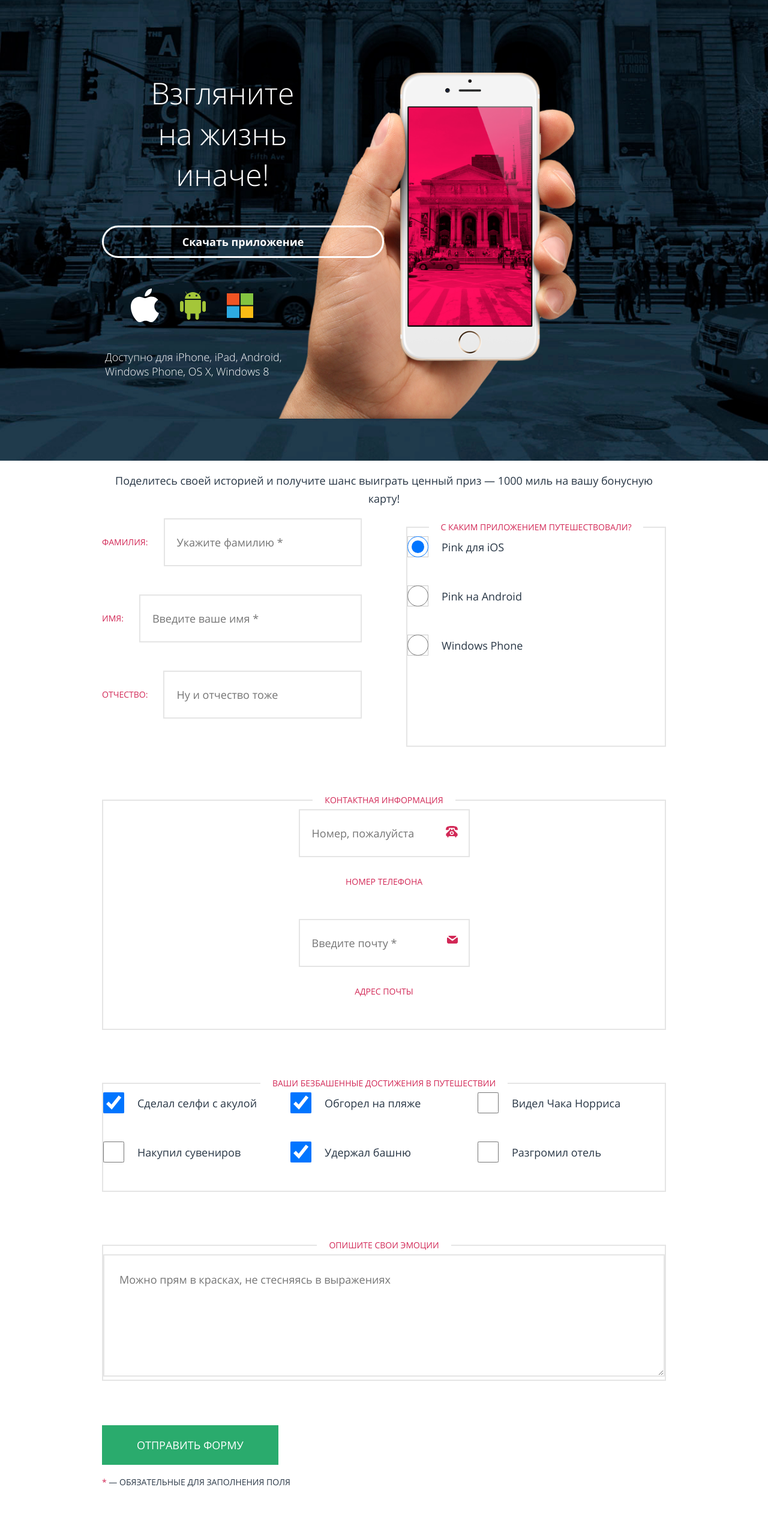
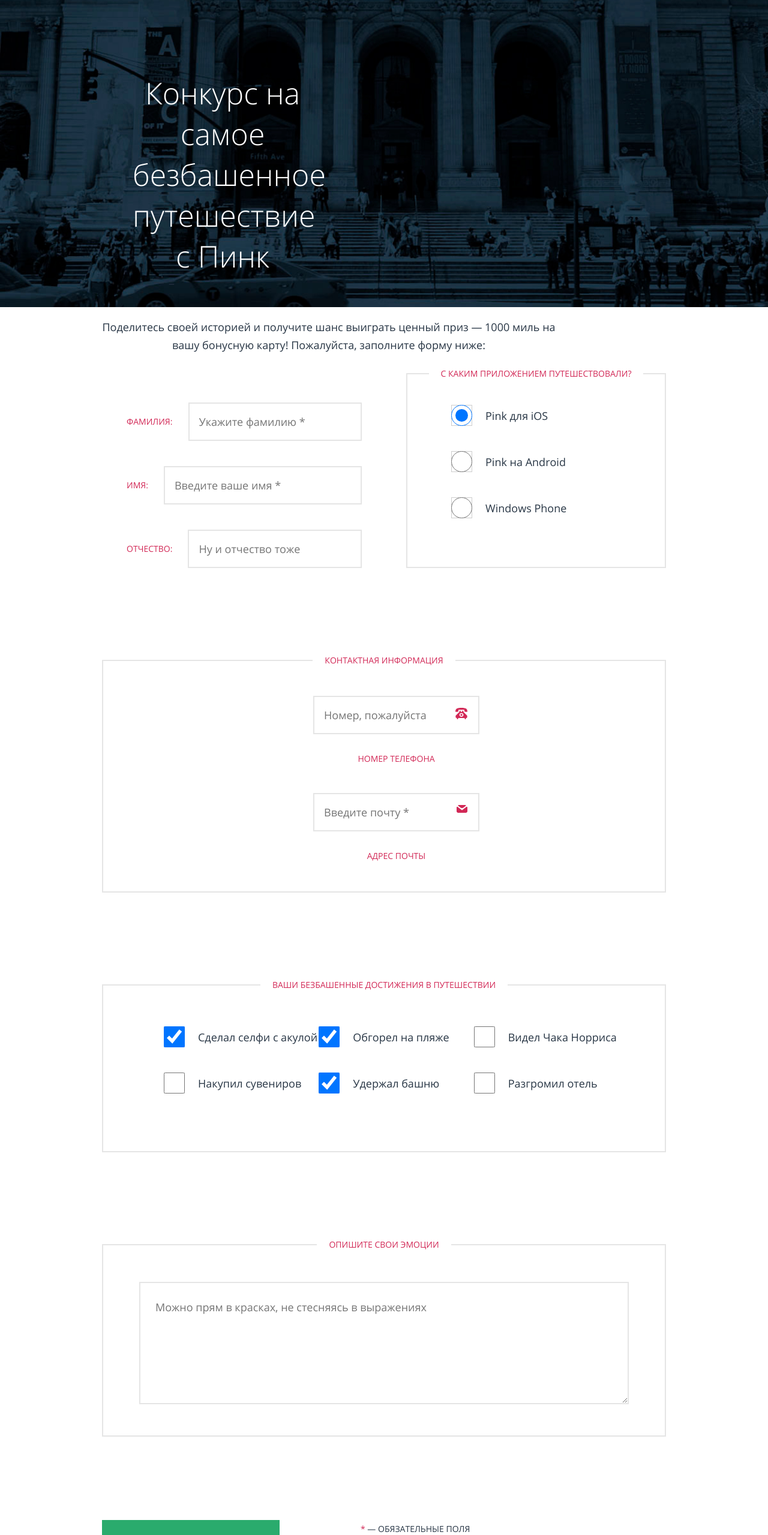
Before and after one commit to manyxinaanna1/pink, a website: page source/form.html in a window 1280 px wide. Shown: the part 100-2659 px from the top of the page at 60% size. Drawn offline with Linux system fonts and the light colour scheme.

Commit message:
форма

```diff
--- a/source/form.html
+++ b/source/form.html
@@ -39,31 +39,14 @@
         </div>
       </nav>
       <div class="header__wrapper container">
-      <h1 class="header__title">Взгляните на жизнь иначе!</h1>
-      <picture class="header__phone">
-        <source media="(min-width: 1200px)" srcset="./img/phone-desktop.png" width="1050" height="645">
-        <source media="(min-width: 660px)" srcset="./img/phone-tablet.png" width="660" height="545">
-        <img class="header__phone" src="./img/phone-mobile.png" width="320" height="286" alt="Изображение телефона">
-      </picture>
-
-
-        <button class="header__button button">Скачать приложение</button>
-        <ul class="header__list">
-          <li class="header__item header__item--apple">
-          </li>
-          <li class="header__item header__item--android">
-          </li>
-          <li class="header__item header__item--microsoft">
-          </li>
-        </ul>
-        <p class="header__paragraph">Доступно для iPhone, iPad, Android, Windows Phone, OS X, Windows 8</p>
-
-    </div>
+        <h1 class="header__title">Конкурс на самое безбашенное путешествие с Пинк</h1>
+      </div>
     </header>
     <main>
       <header class="share container">
         <h2 class="visually-hidden"> Форма регистрации в приложении Pink</h1>
-        <p class="share__paragraph">Поделитесь своей историей и получите шанс выиграть ценный приз — 1000 миль на вашу бонусную карту!</p>
+        <p class="share__paragraph">Поделитесь своей историей и получите шанс выиграть
+          ценный приз — 1000 миль на вашу бонусную карту! Пожалуйста, заполните форму ниже:</p>
       </header>
       <section class="page-main__section">
         <form class="form container" method="post" action="https://echo.htmlacademy.ru/">
@@ -160,7 +143,7 @@
               </li>
             </ul>
           </fieldset>
-          <fieldset class="form__group form__group--target field-group field-group--target">
+          <fieldset class="form__group form__group--application field-group field-group--application">
             <legend class="field-group__heading">С каким приложением путешествовали?</legend>
             <ul class="field-group__list field-group__list--application">
               <li class="field-group__item">
@@ -189,7 +172,7 @@
           </fieldset>
           <div class="form__footer form__footer--send">
             <button class="form__button button" type="submit">Отправить форму</button>
-            <p class="form__additional"><span class="form__color">*</span> — обязательные для заполнения поля</p>
+            <p class="form__additional"><span class="form__color">*</span> — обязательные поля</p>
           </div>
         </form>
       </section>
--- a/source/sass/blocks/form.scss
+++ b/source/sass/blocks/form.scss
@@ -13,6 +13,7 @@
 
 .form__group {
   margin: 0;
+  margin-bottom: 65px;
 }
 
 .field-group {
@@ -25,22 +26,37 @@
 
 .form__group--traveler {
   border: none;
+  @media (min-width: $breakpoint-large) {
+    padding-top: 63px;
+  }
 }
 
 .form__group--contacts {
   @media (min-width: $breakpoint-medium) {
     order: 1;
+    padding: 44px 60px;
   }
+  @media (min-width: $breakpoint-large) {
+    grid-column: 1/-1;
+
+  }
+}
+
+.form__group--application {
   @media (min-width: $breakpoint-medium) {
-    grid-column: 1/-1;
+    padding: 54px 60px;
+  }
+  @media (min-width: $breakpoint-large) {
+    padding: 37px 32px;
   }
 }
 
 .form__group--achievements {
   @media (min-width: $breakpoint-medium) {
   order: 2;
+  padding: 54px 60px;
   }
-  @media (min-width: $breakpoint-medium) {
+  @media (min-width: $breakpoint-large) {
     grid-column: 1/-1;
   }
 }
@@ -48,8 +64,9 @@
 .form__group--description {
   @media (min-width: $breakpoint-medium) {
   order: 3;
+  padding: 47px 60px;
   }
-  @media (min-width: $breakpoint-medium) {
+  @media (min-width: $breakpoint-large) {
     grid-column: 1/-1;
   }
 }
@@ -58,7 +75,7 @@
   @media (min-width: $breakpoint-medium) {
   order: 4;
   }
-  @media (min-width: $breakpoint-medium) {
+  @media (min-width: $breakpoint-large) {
     grid-column: 1/-1;
   }
 }
@@ -66,6 +83,7 @@
 .field-group__list {
   margin: 0;
   padding: 0;
+  padding-left: 41px;
   list-style: none;
 }
 
@@ -87,8 +105,8 @@
   text-transform: uppercase;
 }
 
-.field-group__item {
-  margin-bottom: 47px;
+.field-group__item:not(:last-child) {
+  margin-bottom: 42px;
 }
 
 .field-group__heading {
@@ -170,7 +188,7 @@
 
 .field__input {
   min-width: 100px;
-  padding: 23px 20px;
+  padding: 15px 16px;
   color: $color-graphite-gray;
   border: 2px solid #E5E5E5;
   font-family: inherit;
@@ -200,8 +218,15 @@
     flex-direction: column-reverse;
   }
 }
-
+.form__footer  {
+  @media (min-width: $breakpoint-medium) {
+    display: grid;
+    grid-template-columns: 296px 1fr;
+    gap: 135px;
+  }
+}
 .form__button {
+  margin-bottom: 56px;
   padding: 18px 58px;
   border: none;
   background-color: #2AAB6D;
@@ -210,9 +235,13 @@
   font-size: 18px;
   line-height: 30px;
   text-transform: uppercase;
+  @media (min-width: $breakpoint-medium) {
+    margin-bottom: 0;
+  }
 }
 
 .form__additional {
+  margin: 0;
   font-size: 14px;
   line-height: 30px;
   text-transform: uppercase;
--- a/source/sass/blocks/share.scss
+++ b/source/sass/blocks/share.scss
@@ -3,6 +3,11 @@
   line-height: 30px;
   text-align: center;
   @media (min-width: $breakpoint-medium) {
+    width: 490px;
+    font-size: 18px;
+  }
+  @media (min-width: $breakpoint-large) {
+    width: 756px;
     font-size: 18px;
   }
 }
```
Also changed, not shown: source/css/style.css, 1 other file.
